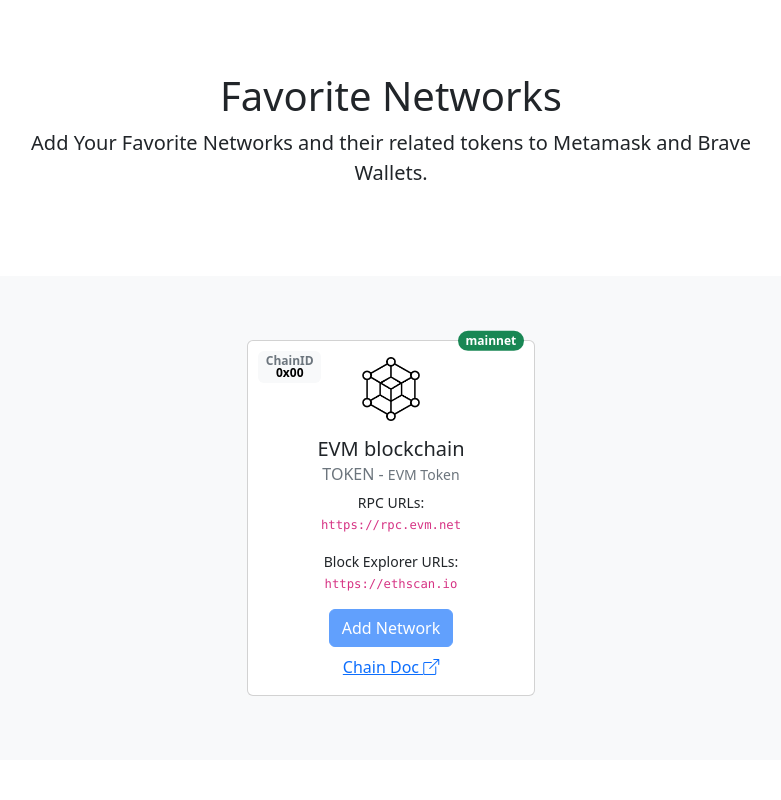
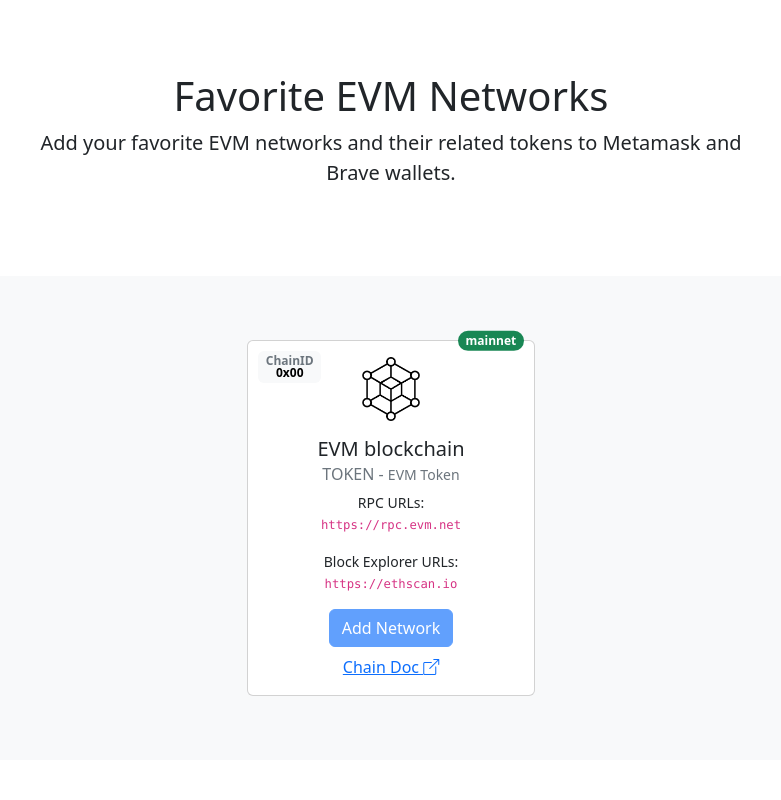
Before and after one commit to sunraylab/add-fav-networks-to-metamask, a plain HTML site: page index.html in a window 1280 px wide. Shown: the top 800 px of the page, without its empty margins (249-1030 px from the left). Drawn offline with nearby package versions, Linux system fonts and the light colour scheme.

Commit message:
clarify readme & title

```diff
--- a/index.html
+++ b/index.html
@@ -4,7 +4,7 @@
 <head>
     <meta charset="utf-8">
     <meta name="viewport" content="width=device-width, initial-scale=1">
-    <title>Add Networks to Metamask and Brave wallet | sunraylab.net</title>
+    <title>Add EVM Networks to Metamask and Brave wallet | sunraylab.net</title>
     <link href="https://cdn.jsdelivr.net/npm/bootstrap@5.2.0-beta1/dist/css/bootstrap.min.css" rel="stylesheet"
         integrity="sha384-0evHe/X+R7YkIZDRvuzKMRqM+OrBnVFBL6DOitfPri4tjfHxaWutUpFmBp4vmVor" crossorigin="anonymous">
 </head>
@@ -15,9 +15,9 @@
         <div class="row py-lg-5 justify-content-center">
             <!-- headlines -->
             <div class="col-lg-8 col-md-8 mx-auto">
-                <h1 class="fw-light">Favorite Networks</h1>
-                <p class="lead">Add Your Favorite Networks and their related tokens to Metamask and Brave
-                    Wallets.
+                <h1 class="fw-light">Favorite EVM Networks</h1>
+                <p class="lead">Add your favorite EVM networks and their related tokens to Metamask and Brave
+                    wallets.
                 </p>
             </div>
             <!-- messagebox -->
```
Also changed, not shown: 1 other file.
